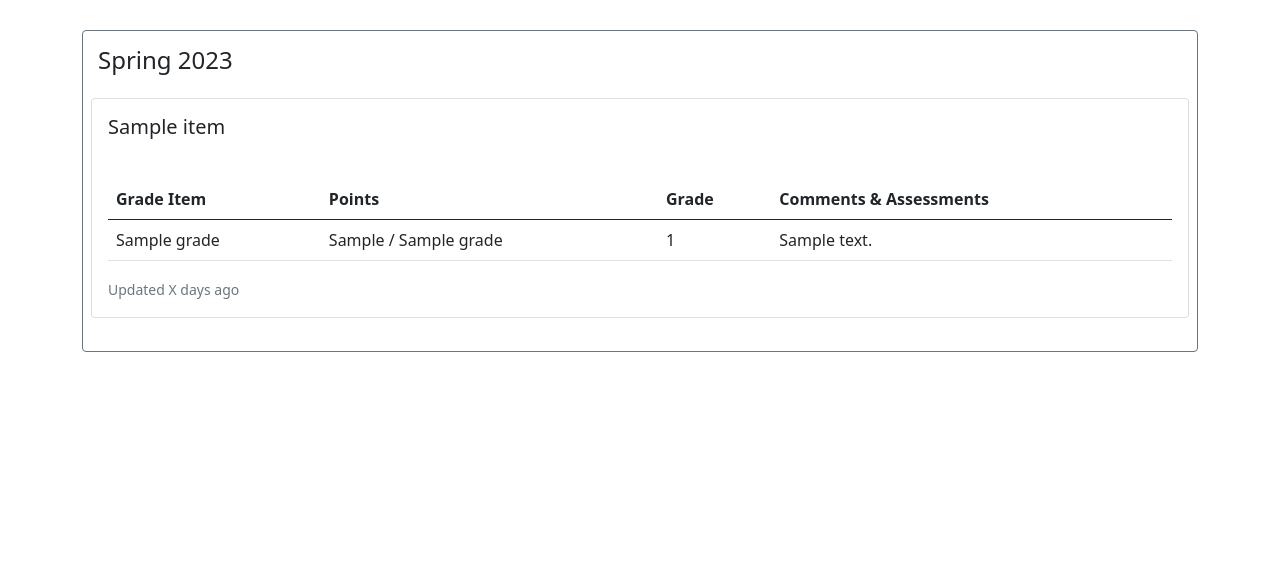
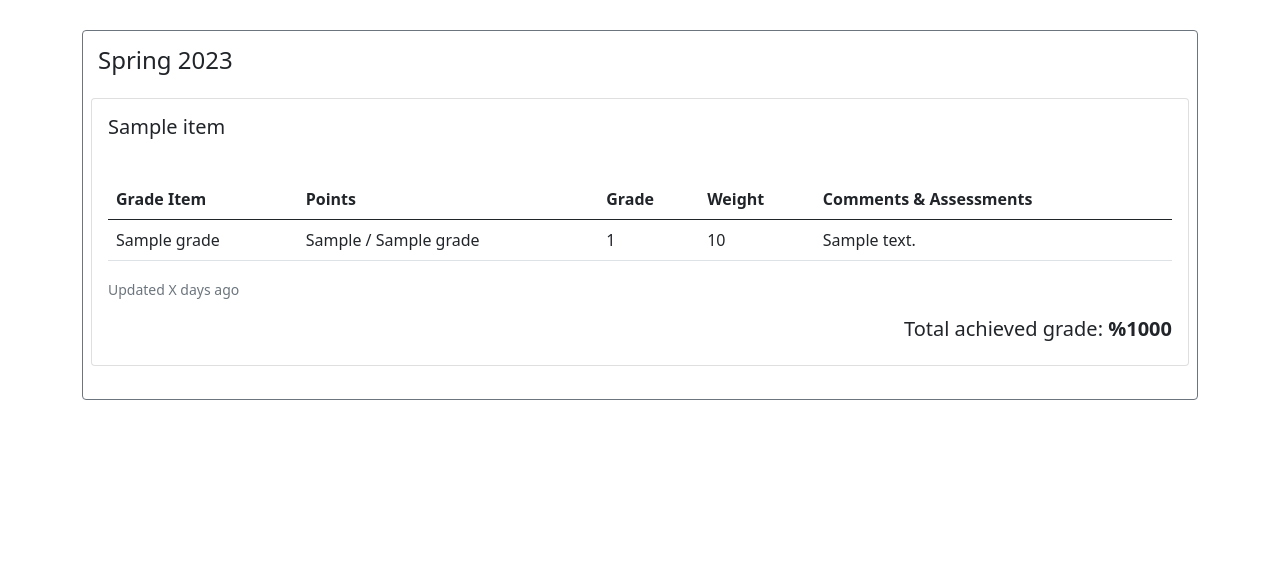
Before and after one commit to stephenneale/seng371-group16, a Django app: page /dimspace/grades/ in a window 1280 px wide. Shown: the part 161-742 px from the top of the page. Run offline with Django 4.2, Linux system fonts and the light colour scheme; a database or web service that is not in the repository returns one stand-in record (values such as "Sample title"); data that the repository does not hold is empty.

Commit message:
Add grade weights

```diff
--- a/as-developers/frontend/dimspace-main/dimapp/templates/grades.html
+++ b/as-developers/frontend/dimspace-main/dimapp/templates/grades.html
@@ -4,6 +4,7 @@
 active
 {% endblock %}
 
+{% load dimspace_extras %}
 {% block content %}
 <div class="container">
     <nav aria-label="breadcrumb" style="margin-top: 15px;">
@@ -32,22 +33,25 @@ active
                                     <th scope="col">Grade Item</th>
                                     <th scope="col">Points</th>
                                     <th scope="col">Grade</th>
+                                    <th scope="col">Weight</th>
                                     <th scope="col">Comments & Assessments</th>
                                 </tr>
                                 </thead>
                                 <tbody>
                                 {% for grade in grades %}
                                     <tr>
-                                        <td>{{grade.itemName}}</td>
-                                        <td>{{grade.markNumerator|default_if_none:"-"}} / {{grade.markDenominator|default_if_none:""}}</td>
-                                        <td>{{grade.percentage|default_if_none:"-"}}</td>
-                                        <td>{{grade.comment|default_if_none:""}}</td>
+                                        <td>{{ grade.itemName }}</td>
+                                        <td>{{ grade.markNumerator|default_if_none:"-" }} / {{ grade.markDenominator|default_if_none:"" }}</td>
+                                        <td>{{ grade.percentage|default_if_none:"-" }}</td>
+                                        <td>{{ grade.weight }}</td>
+                                        <td>{{ grade.comment|default_if_none:"" }}</td>
                                     </tr>
                                 {% endfor %}
                                 </tbody>
                             </table>
                             {% endwith %}
                             <p class="card-text"><small class="text-muted">Updated X days ago</small></p>
+                            <h5 class="text" style="float: right">Total achieved grade: <b>{{ all_cumulative_grades|index:forloop.counter0 }}</b></h5>
                         </div>
                     </div>
                 </div>
--- a/as-developers/frontend/dimspace-main/dimapp/views.py
+++ b/as-developers/frontend/dimspace-main/dimapp/views.py
@@ -54,14 +54,23 @@ class Grades(TemplateView):
         courses = []
         courses.append(get_from_api("grades"))
 
+        all_cumulative_grades = []
         for course in courses:
+            cumulative_grade = 0
             for grade in course['grades']:
                 if grade['percentage']:
+                    # Add weighted grade to cumulative_grade
+                    cumulative_grade += (grade['percentage'] * grade['weight'])
+                    # Convert decimal grade to percentage string for displaying
                     grade['percentage'] = str(f"%{grade['percentage']*100}")
+            # Convert decimal cumulative grade to percentage string
+            cumulative_grade = str(f"%{cumulative_grade*100}")
+            all_cumulative_grades.append(cumulative_grade)
 
         # Set context
         context = super().get_context_data(**kwargs)
         context['courses'] = courses
+        context['all_cumulative_grades'] = all_cumulative_grades
         return context
 
 
```
